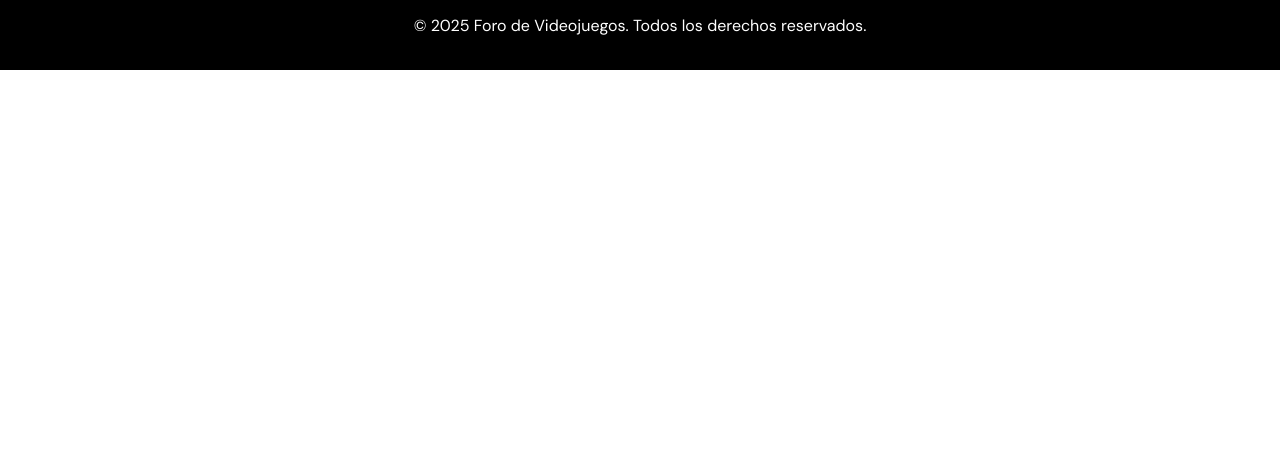
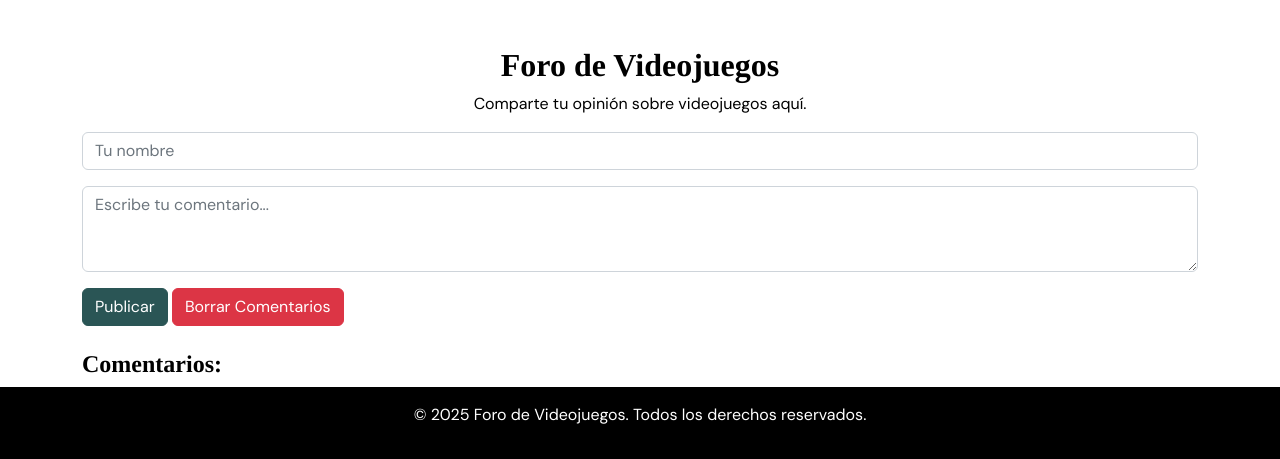
Before and after one commit to Esteban812112/Nuevas-Tecnolog-as-de-Desarrollo-Taller-2-y-Taller-3, a plain HTML site: page index.html in a window 1280 px wide. Shown: the part 858-1317 px from the top of the page. Before the commit the page ends 928 px from the top, so only its background shows below. Drawn offline with nearby package versions, Linux system fonts and the light colour scheme.

Commit message:
Modificación del índex

```diff
--- a/index.html
+++ b/index.html
@@ -49,13 +49,73 @@
                 </div>
             </div>
         </div>
+
+        <!-- Sección de Comentarios -->
+        <div class="container mt-5">
+            <h2 class="text-center">Foro de Videojuegos</h2>
+            <p class="text-center">Comparte tu opinión sobre videojuegos aquí.</p>
+            <div class="mb-3">
+                <input type="text" id="username" class="form-control" placeholder="Tu nombre">
+            </div>
+            <div class="mb-3">
+                <textarea id="commentText" class="form-control" rows="3" placeholder="Escribe tu comentario..."></textarea>
+            </div>
+            <button class="btn btn-primary" onclick="addComment()">Publicar</button>
+            <button class="btn btn-danger" onclick="clearComments()">Borrar Comentarios</button>
+            <div class="mt-4">
+                <h4>Comentarios:</h4>
+                <ul id="commentList" class="list-group"></ul>
+            </div>
+        </div>
+
         <!-- Footer -->
         <footer class="bg-dark text-center text-white py-3">
             <p>&copy; 2025 Foro de Videojuegos. Todos los derechos reservados.</p>
         </footer>
+
         <!-- Bootstrap core JS-->
         <script src="https://cdn.jsdelivr.net/npm/bootstrap@5.2.3/dist/js/bootstrap.bundle.min.js"></script>
-        <!-- Core theme JS-->
         <script src="js/scripts.js"></script>
+
+        <script>
+            function addComment() {
+                let username = document.getElementById("username").value.trim();
+                let commentText = document.getElementById("commentText").value.trim();
+                let commentList = document.getElementById("commentList");
+
+                if (username === "" || commentText === "") {
+                    alert("Por favor, ingresa tu nombre y un comentario.");
+                    return;
+                }
+
+                let commentItem = document.createElement("li");
+                commentItem.classList.add("list-group-item");
+                commentItem.innerHTML = `<strong>${username}:</strong> ${commentText}`;
+                commentList.appendChild(commentItem);
+
+                let comments = JSON.parse(localStorage.getItem("comments")) || [];
+                comments.push({ username, commentText });
+                localStorage.setItem("comments", JSON.stringify(comments));
+
+                document.getElementById("username").value = "";
+                document.getElementById("commentText").value = "";
+            }
+
+            function clearComments() {
+                localStorage.removeItem("comments");
+                document.getElementById("commentList").innerHTML = "";
+            }
+
+            window.onload = function () {
+                let comments = JSON.parse(localStorage.getItem("comments")) || [];
+                let commentList = document.getElementById("commentList");
+                comments.forEach(comment => {
+                    let commentItem = document.createElement("li");
+                    commentItem.classList.add("list-group-item");
+                    commentItem.innerHTML = `<strong>${comment.username}:</strong> ${comment.commentText}`;
+                    commentList.appendChild(commentItem);
+                });
+            };
+        </script>
     </body>
 </html>
```
